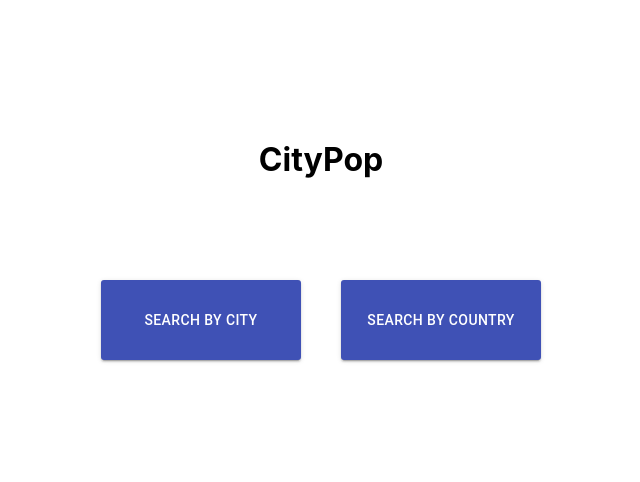
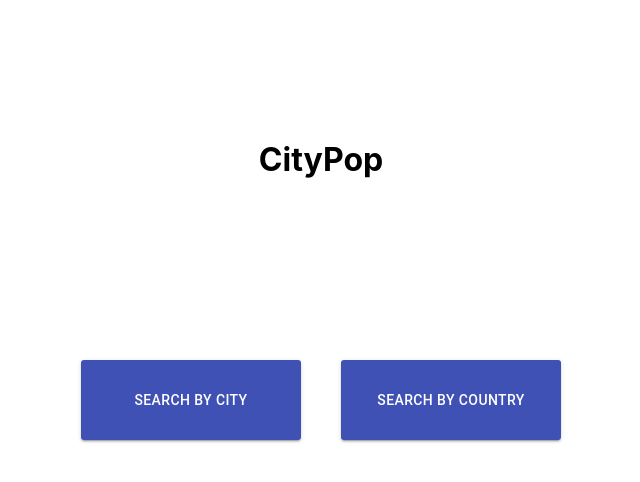
Before and after one commit to ousama123/CityPop, a React (Create React App) app: page / in a window 1280 px wide. Shown: the top 482 px of the page, without its empty margins (319-959 px from the left). Built offline with nearby package versions, Linux system fonts and the light colour scheme.

Commit message:
Last commit. Finished project!

```diff
--- a/src/App.css
+++ b/src/App.css
@@ -1,30 +1,29 @@
-.container {
+
+.centered {
+  text-align: center;
   padding: 10px;
-
   position: fixed;
   top: 50%;
   left: 50%;
   transform: translate(-50%, -50%);
-
-  width: 500px;
-  max-width: 500px;
-  height: 450px;
-  max-height: 450px;
+  width: auto;
+  max-width: auto;
+  height: auto;
+  max-height: auto;
 }
-.centered {
-  margin-top: 15%;
-  text-align: center;
-  padding: 10px;
+p{
+  font-size: 17px;
+}
+.popRes{
+  font-size: 17px;
+  margin:5px;
+  padding: 5px;
 }
 
 .population {
-  padding: 10px;
+  margin:5px;
+  padding: 5px;
   border: 0.5px solid #000000;
-  position: fixed;
-  top: 50%;
-  left: 50%;
-  transform: translate(-50%, -50%);
-
   width: 300px;
   max-width: 300px;
   height: 100px;
@@ -50,13 +49,25 @@
 .searchButton{
  margin: 5px;
 }
-.logoMain{
+.logo{
   text-align: center;
   position: fixed;
   top: 20%;
   left: 50%;
   transform: translate(-50%, -50%);
+
+  padding: 10px;
 }
 .cityResult {
- margin: 15px;
+ margin: 10px;
+ padding: 10px;
 }
+.countryResult{
+  margin: 15px;
+  padding: 10px;
+}
+
+.welcomeButtons{
+  flex-direction:row;
+  text-align: center;
+}
--- a/src/App.js
+++ b/src/App.js
@@ -22,7 +22,11 @@ class App extends React.Component {
             component={PopResult}
           />
         </Switch>
+
+
       </BrowserRouter>
+
+
     );
   }
 }
--- a/src/components/CitiesList.js
+++ b/src/components/CitiesList.js
@@ -27,9 +27,8 @@ function CitiesList(props) {
 
   return (
     <div className="main">
-      <div className="container">
         <div className="centered">
-          <div className="cityResult">
+          <div className="countryResult">
             <h4>{countryName.toUpperCase()}</h4>
           </div>
           {/** This part is handling the cities list part. It shows the list of cities of the given country */}
@@ -49,7 +48,6 @@ function CitiesList(props) {
           ))}
         </div>
       </div>
-    </div>
   );
 }
 
--- a/src/components/Logo.js
+++ b/src/components/Logo.js
@@ -6,12 +6,10 @@ function Logo() {
     history.push("/");
   }
   return (
-    <div className="main">
-      <div className="logoMain">
-        <h1 onClick={handleClick} className="logo">
-          CityPop
-        </h1>
-      </div>
+    <div className="logo">
+      <h1 onClick={handleClick} >
+        CityPop
+      </h1>
     </div>
   );
 }
--- a/src/components/PopResult.js
+++ b/src/components/PopResult.js
@@ -3,18 +3,15 @@ import React from "react";
 function PopResult(props) {
   let population = props.match.params.population;
   let cityName = props.match.params.name;
-  console.log(props);
   return (
     <div className="main">
-      <div className="container">
       <div className="centered">
         <div className="cityResult">
           <h4>{cityName.toUpperCase()}</h4>
         </div>
         <div className="population">
-            <div>Population</div>
+          <div className="popRes" >POPULATION</div>
           <h2>{population}</h2>
-          </div>
         </div>
       </div>
     </div>
--- a/src/components/SearchAPI.js
+++ b/src/components/SearchAPI.js
@@ -69,7 +69,7 @@ function SearchAPI(props) {
 
   return (
     <div className="main">
-      <div className="container">
+
         <div className="centered">
           <p>SEARCH BY {searchType.toUpperCase()}</p>
           <TextField
@@ -98,7 +98,6 @@ function SearchAPI(props) {
           </div>
         </div>
       </div>
-    </div>
   );
 }
 
--- a/src/components/WelcomePage.js
+++ b/src/components/WelcomePage.js
@@ -1,11 +1,11 @@
 import React from "react";
 import { makeStyles } from "@material-ui/core/styles";
 import Button from "@material-ui/core/Button";
-import { Link} from "react-router-dom";
+import { Link } from "react-router-dom";
 
 const useStyles = makeStyles({
   buttonStyle: {
-    width: 200,
+    width: 220,
     height: 80,
     padding: 20,
     margin: 20,
@@ -18,8 +18,10 @@ function WelcomePage() {
   const classes = useStyles();
 
   return (
-    <div className="container">
+    <div>
+
         <div className="centered">
+          <div className="welcomeButtons">
             <Link style={{ textDecoration: "none" }} to="/search/city">
               <Button
                 classes={{
@@ -44,6 +46,7 @@ function WelcomePage() {
             </Link>
           </div>
         </div>
+    </div>
   );
 }
 
```
Lines whose indentation alone changed are shown as unchanged.
